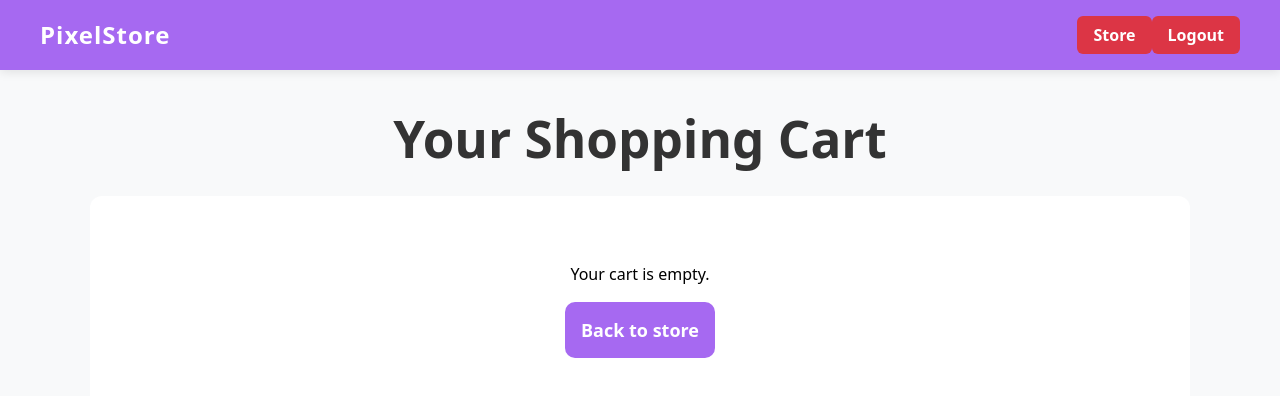
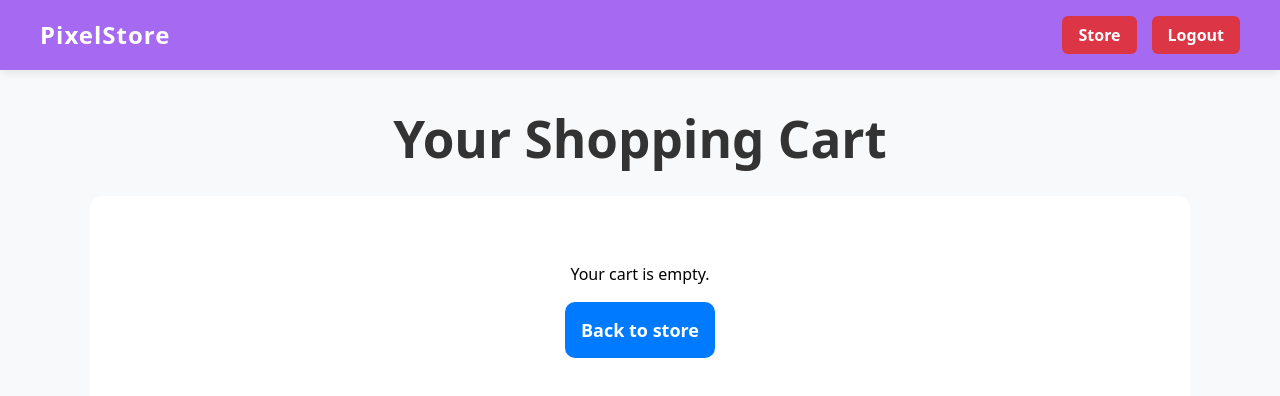
Before and after one commit to MaciejCieslik1/pixelStore_webapp, a React app in the folder frontend/: page /transaction/find_all_mine in a window 1280 px wide. Shown: the top 396 px of the page. Built offline with nearby package versions, Linux system fonts and the light colour scheme; the HTML template or start-up script is replaced by a standard one.

Commit message:
Added new styles for css

```diff
--- a/frontend/src/pages/Product/ProductDetailsPage.css
+++ b/frontend/src/pages/Product/ProductDetailsPage.css
@@ -137,7 +137,7 @@ html, body, #root {
 .add-to-cart-btn {
     flex: 2;
     padding: 16px;
-    background: #a669f1;
+    background-color: #007bff;
     color: white;
     border: none;
     border-radius: 10px;
@@ -215,3 +215,30 @@ html, body, #root {
     border: none;
     cursor: pointer;
 }
+
+.nav-actions {
+    display: flex;
+    gap: 15px;
+    align-items: center;
+}
+
+.nav-btn {
+    background-color: #007bff;
+    color: white;
+    border: none;
+    padding: 10px 20px;
+    border-radius: 8px;
+    cursor: pointer;
+    display: flex;
+    align-items: center;
+    gap: 8px;
+    font-weight: 600;
+}
+
+.nav-btn:hover {
+    background-color: #007bff;
+}
+
+.nav-btn:active {
+    transform: scale(0.98);
+}
--- a/frontend/src/pages/Product/ProductListPage.css
+++ b/frontend/src/pages/Product/ProductListPage.css
@@ -243,3 +243,30 @@
 .products-container::-webkit-scrollbar-thumb:hover {
     background: #a669f1;
 }
+
+.nav-actions {
+    display: flex;
+    gap: 15px;
+    align-items: center;
+}
+
+.nav-btn {
+    background-color: #007bff;
+    color: white;
+    border: none;
+    padding: 10px 20px;
+    border-radius: 8px;
+    cursor: pointer;
+    display: flex;
+    align-items: center;
+    gap: 8px;
+    font-weight: 600;
+}
+
+.nav-btn:hover {
+    background-color: #007bff;
+}
+
+.nav-btn:active {
+    transform: scale(0.98);
+}
```
